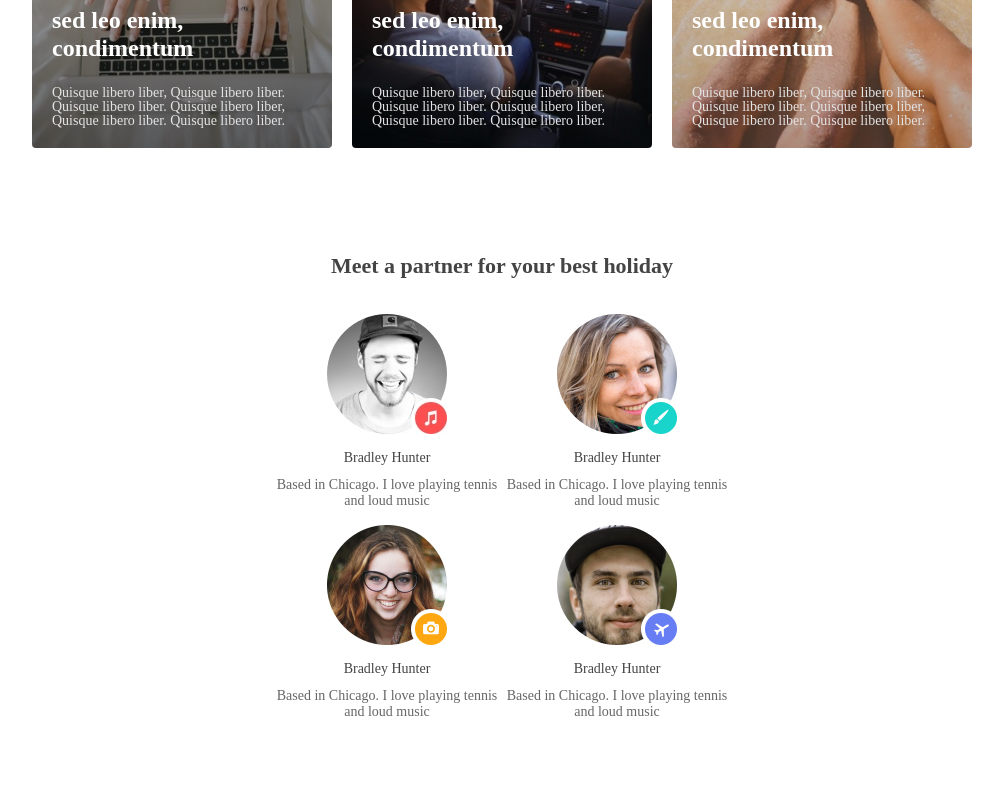
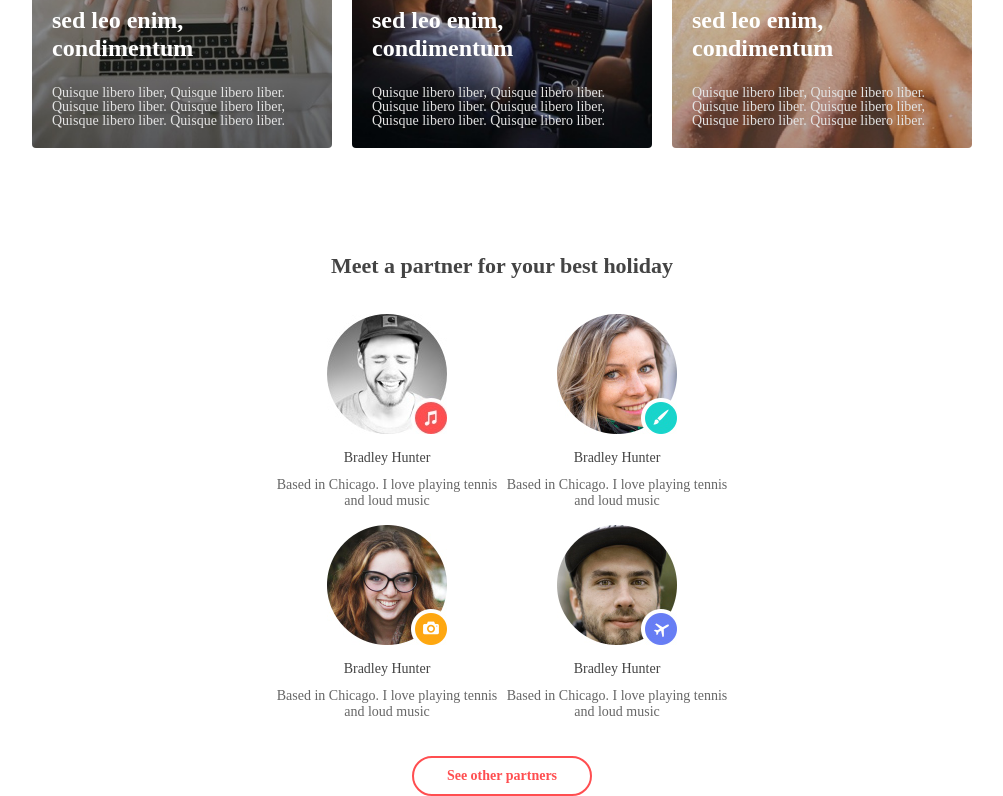
Before and after one commit to PierreDaily/AIA-test-static, a Gatsby site: page / in a window 1280 px wide. Shown: the part 1207-2003 px from the top of the page, without its empty margins (138-1141 px from the left). Before the commit the page ends 1943 px from the top, so only its background shows below. Built offline with nearby package versions, Linux system fonts and the light colour scheme; Gatsby itself is replaced by a stand-in of ours; a web font is replaced by a local one.

Commit message:
ADD - button added to GuestPreviewList component

```diff
--- a/src/ui/atoms/button/Button.scss
+++ b/src/ui/atoms/button/Button.scss
@@ -8,7 +8,7 @@
 @mixin basicButton {
   @extend %allButton;
   border-radius: 25px;
-  font-family: $primaryFont;
+  font-family: $primaryFontBold;
   font-size: 1.4rem;
   font-weight: bold;
   font-stretch: normal;
--- a/src/ui/organisms/GuestPreviewList/GuestPreviewList.jsx
+++ b/src/ui/organisms/GuestPreviewList/GuestPreviewList.jsx
@@ -1,5 +1,6 @@
 import React from "react"
 import PropTypes from "prop-types"
+import Button from "../../atoms/button/Button"
 import Title from "../../atoms/title/Title"
 import GuestPreview from "../../molecules/guestPreview/GuestPreview"
 import "./GuestPreviewList.scss"
@@ -17,6 +18,11 @@
         />
       ))}
     </div>
+    <Button
+      label="See other partners"
+      handleClick={() => null}
+      variant="btn__action__white-bgc"
+    />
   </div>
 )
 
--- a/src/ui/organisms/GuestPreviewList/GuestPreviewList.scss
+++ b/src/ui/organisms/GuestPreviewList/GuestPreviewList.scss
@@ -1,7 +1,18 @@
 @import "../../../scss//breakpoints.scss";
 
-.guest-preview-list > *:first-child {
-  margin-bottom: 1.4rem;
+.guest-preview-list {
+  align-items: center;
+  display: flex;
+  flex-direction: column;
+  justify-content: center;
+
+  & > *:first-child {
+    margin-bottom: 1.4rem;
+  }
+
+  & > *:last-child {
+    margin-top: 2rem;
+  }
 }
 
 .guest-preview-list__content {
@@ -24,6 +35,10 @@
     & > *:first-child {
       margin-bottom: 3.5rem;
     }
+
+    & > *:last-child {
+      width: 18rem;
+    }
   }
   .guest-preview-list__content {
     flex-direction: row;
```
